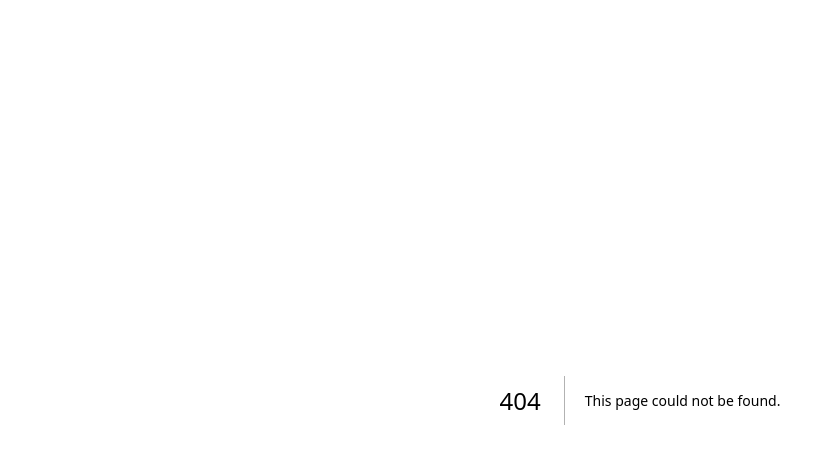
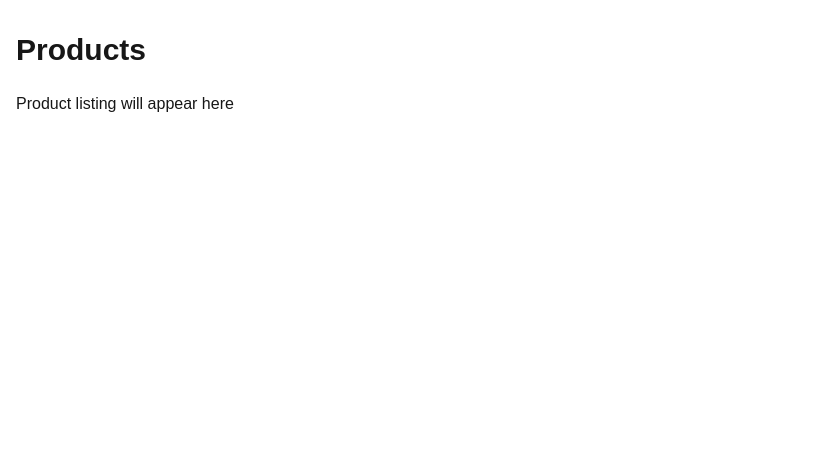
Before and after one commit to ayushsharma-1/ShopCRM, a Next.js app: page /products in a window 1280 px wide. Before the commit this address had no page. Shown: the top 464 px of the page, without its empty margins (0-826 px from the left). Built offline with nearby package versions, Linux system fonts and the light colour scheme.

Commit message:
Feat: adding {shop) product and checkout route using app router

```diff
--- a/app/(shop)/checkout/page.js
+++ b/app/(shop)/checkout/page.js
@@ -1,7 +1,7 @@
 "use client";
 
-import CheckoutWizard from '@/components/checkout/CheckoutWizard';
+import Checkout from '@/components/checkout';
 
 export default function CheckoutPage() {
-  return <CheckoutWizard />;
+  return <Checkout />;
 }
--- /dev/null
+++ b/app/(shop)/products/page.js
@@ -0,0 +1,10 @@
+"use client";
+
+export default function ProductsPage() {
+  return (
+    <div className="container mx-auto px-4 py-8">
+      <h1 className="text-3xl font-bold mb-6">Products</h1>
+      <p>Product listing will appear here</p>
+    </div>
+  );
+}
```
